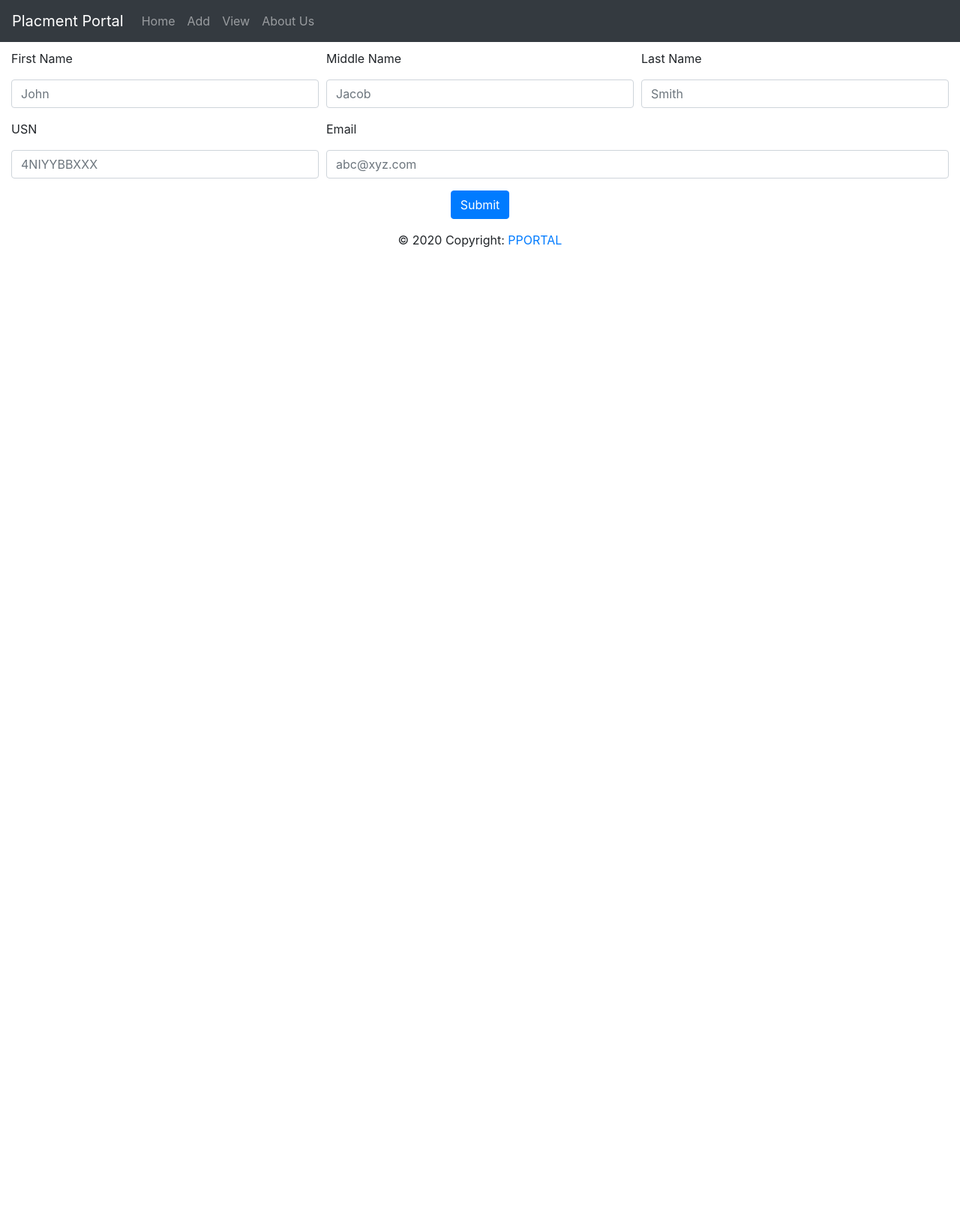
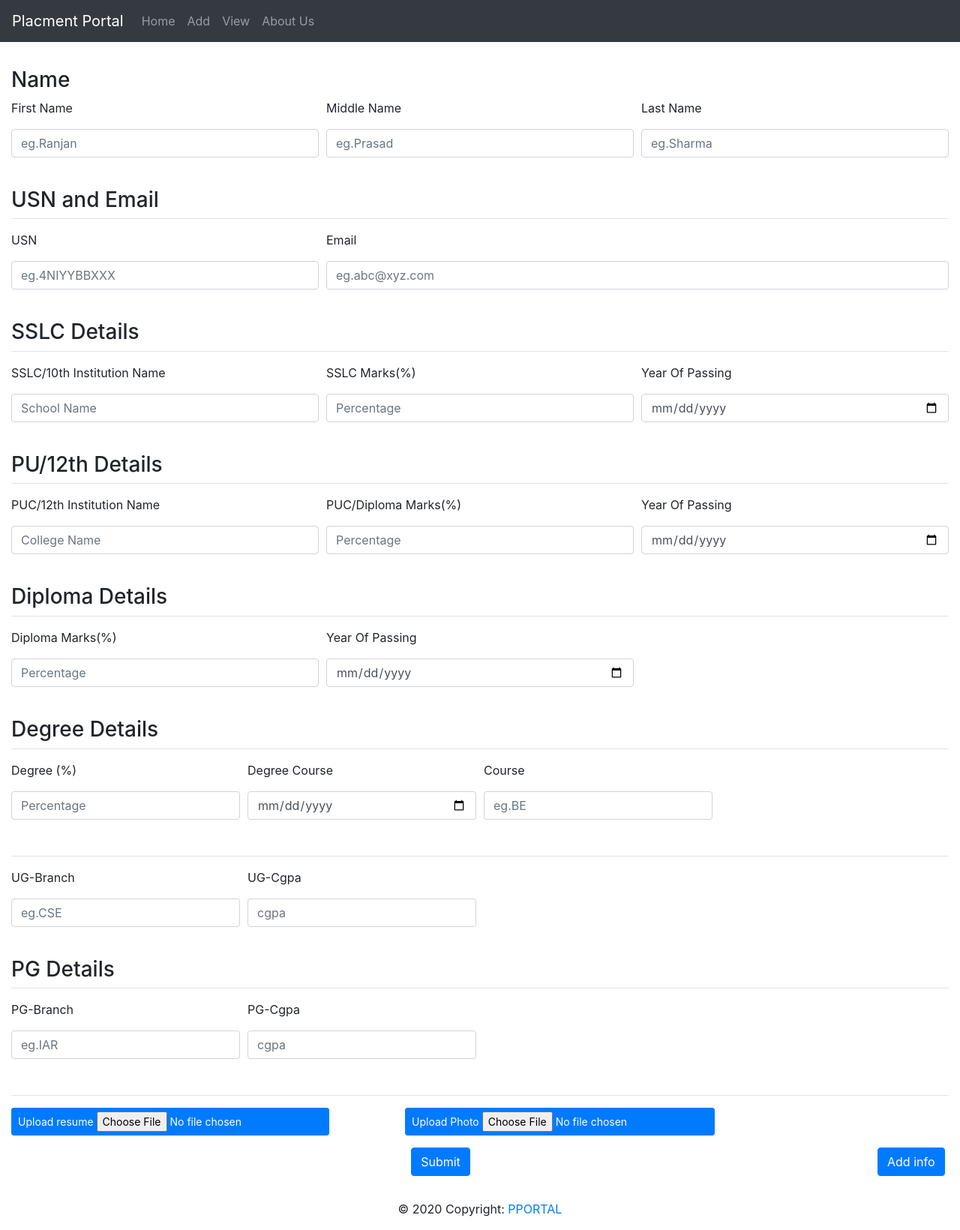
Before and after one commit to pavan15f/pportal, a Flask app: page /add in a window 1280 px wide. Shown: the whole page at 75% size. Before the commit the page ends 330 px from the top, so only its background shows below. Run offline with Flask 2, Linux system fonts and the light colour scheme; parts of the project's set-up code (start-up, migrations or seed data) failed here and were passed over; some libraries are stand-ins or nearby versions.

Commit message:
Second push to the bugbranch?

```diff
--- a/forms.py
+++ b/forms.py
@@ -1,11 +1,36 @@
 from flask_wtf import FlaskForm
-from wtforms import StringField,SubmitField
+from wtforms import StringField,SubmitField,IntegerField,FloatField,DateField
 from wtforms.validators import DataRequired,Email,regexp
 
 class ProfileForm(FlaskForm):
     fName = StringField('First Name', validators=[DataRequired(message="Enter first name")])
     mName = StringField('Middle Name')
     lName = StringField('Last Name')
+
     email=StringField('Email',validators=[Email(message="Enter valid email")])
     usn=StringField('USN',validators=[regexp("4NI\d\d[A-Za-z][A-Za-z]\d\d\d",message="Enter valid USN")])
+
+    sslcName = StringField("SSLC/10th Institution Name")
+    sslcMarks=StringField("SSLC Marks(%)",validators=[DataRequired(message="Required")])
+    sslcYop= DateField("Year Of Passing")
+
+    pucName = StringField("PUC/12th Institution Name")
+    pucMarks=StringField("PUC/Diploma Marks(%)",validators=[DataRequired(message="Required")])
+    pucYop=DateField("Year Of Passing")
+
+    diplomaMarks = StringField("Diploma Marks(%)")
+    diplomaYop = DateField("Year Of Passing")
+
+    degreeMarks=StringField("Degree (%)",validators=[DataRequired(message="Required")])
+    degreeYop=DateField("Degree Course",validators=[DataRequired(message="Required")])
+    course = StringField("Course")
+
+    ugBranch = StringField("UG-Branch")
+    ugCgpa = StringField("UG-Cgpa")
+
+    pgBranch = StringField("PG-Branch")
+    pgCgpa = StringField("PG-Cgpa")
+
+    phNum = StringField("Phone Number")
+
     submit=SubmitField("Submit")
--- a/templates/addProfile.html
+++ b/templates/addProfile.html
@@ -3,27 +3,163 @@
     <form method="POST">
         {{ form.csrf_token }}
 
+        <!-- f,l,,m name  -->
+        <br>
+        <h3>Name</h3>
+        <div class="form-row">
+            <div class="form-group col-md-4">
+                <label for="fName">{{form.fName.label}}</label> {{form.fName(class="form-control",id="fName",placeholder="eg.Ranjan")}}
+            </div>
+            <div class="form-group col-md-4">
+                <label for="mName">{{form.mName.label}}</label> {{form.mName(class="form-control",id="mName",placeholder="eg.Prasad")}}
+            </div>
+            <div class="form-group col-md-4">
+                <label for="lName">{{ form.lName.label }}</label> {{form.lName(class="form-control",id="lName",placeholder="eg.Sharma")}}
+            </div>
+        </div>
+        <br>
+        <!-- usn and email -->
+        <h3>USN and Email</h3>
+        <hr class="mt-2 mb-3"/>
+        <div class="form-row">
+            <div class="form-group col-md-4">
+                <label for="usn">{{ form.usn.label }}</label> {{form.usn(class="form-control",id="usn",placeholder="eg.4NIYYBBXXX")}}
+            </div>
+            <div class="form-group col-md-8">
+                <label for="email">{{ form.email.label }}</label> {{form.email(class="form-control",id="email",placeholder="eg.abc@xyz.com")}}
+            </div>
+        </div>
+        <!-- sslc,puc and degree -->
+        <br>
+
+
+        <!-- sslc details -->
+        <h3>SSLC Details</h3>
+        <hr class="mt-2 mb-3"/>
+        <div class="form-row">
+            <div class="form-group col-md-4">
+                <label for="sslcName">{{form.sslcName.label}}</label> {{form.sslcName(class="form-control",id="sslcName",placeholder="School Name")}}
+            </div>
+            <div class="form-group col-md-4">
+                <label for="sslcMarks">{{form.sslcMarks.label}}</label> {{form.sslcMarks(class="form-control",id="sslcMarks",placeholder="Percentage")}}
+            </div>
+            <div class="form-group col-md-4">
+                <label for="sslcYop">{{ form.sslcYop.label }}</label> {{form.sslcYop(class="form-control",id="sslcYop",placeholder="eg.20XX")}}
+            </div>
+        </div>
+        <br>
+
+
+        <!-- pu details -->
+        <h3>PU/12th Details</h3>
+        <hr class="mt-2 mb-3"/>
+        <div class="form-row">
+            <div class="form-group col-md-4">
+                <label for="pucName">{{form.pucName.label}}</label> {{form.pucName(class="form-control",id="pucName",placeholder="College Name")}}
+            </div>
+            <div class="form-group col-md-4">
+                <label for="pucMarks">{{form.pucMarks.label}}</label> {{form.pucMarks(class="form-control",id="pucMarks",placeholder="Percentage")}}
+            </div>
+            <div class="form-group col-md-4">
+                <label for="pucYop">{{ form.pucYop.label }}</label> {{form.pucYop(class="form-control",id="pucYop",placeholder="eg.20XX")}}
+            </div>
+        </div>
+        <br>
+
+        <!-- diploma details  -->
+        <h3>Diploma Details</h3>
+        <hr class="mt-2 mb-3"/>
+        <div class="form-row">
+
+            <div class="form-group col-md-4">
+                <label for="diplomaMarks">{{form.diplomaMarks.label}}</label> {{form.diplomaMarks(class="form-control",id="diplomaMarks",placeholder="Percentage")}}
+            </div>
+            <div class="form-group col-md-4">
+                <label for="diplomaYop">{{ form.diplomaYop.label }}</label> {{form.diplomaYop(class="form-control",id="diplomaYop",placeholder="eg.20XX")}}
+            </div>
+        </div>
+        <br>
+
+        <!-- degree details -->
+        <h3>Degree Details</h3>
+        <hr class="mt-2 mb-3"/>
+        <div class="form-row">
+            <div class="form-group col-md-3">
+                <label for="degreeMarks">{{form.degreeMarks.label}}</label> {{form.degreeMarks(class="form-control",id="degreeMarks",placeholder="Percentage")}}
+            </div>
+            <div class="form-group col-md-3">
+                <label for="degreeYop">{{form.degreeYop.label}}</label> {{form.degreeYop(class="form-control",id="degreeYop",placeholder="eg.20XX")}}
+            </div>
+            <div class="form-group col-md-3">
+                <label for="course">{{ form.course.label }}</label> {{form.course(class="form-control",id="course",placeholder="eg.BE")}}
+            </div>
+
+        </div>
+
+        <!-- ug -->
+        <br>
+        <hr class="mt-2 mb-3"/>
+        <div class="form-row">
+            <div class="form-group col-md-3">
+                <label for="ugBranch">{{form.ugBranch.label}}</label> {{form.ugBranch(class="form-control",id="ugBranch",placeholder="eg.CSE")}}
+            </div>
+            <div class="form-group col-md-3">
+                <label for="ugCgpa">{{form.ugCgpa.label}}</label> {{form.ugCgpa(class="form-control",id="ugCgpa",placeholder="cgpa")}}
+            </div>
+        </div>
+
+        <!-- pg -->
+
+        <br>
+        <h3>PG Details</h3>
+        <hr class="mt-2 mb-3"/>
+        <div class="form-row">
+            <div class="form-group col-md-3">
+                <label for="pgBranch">{{ form.pgBranch.label }}</label> {{form.pgBranch(class="form-control",id="pgBranch",placeholder="eg.IAR")}}
+            </div>
+            <div class="form-group col-md-3">
+                <label for="pgCgpa">{{ form.pgCgpa.label }}</label> {{form.pgCgpa(class="form-control",id="pgCgpa",placeholder="cgpa")}}
+            </div>
+        </div>
+        <br>
+        <hr class="mt-2 mb-3"/>
+
+
+        <!-- resume and image-->
 
         <div class="form-row">
-            <div class="form-group col-md-4">
-                <label for="fName">{{form.fName.label}}</label> {{form.fName(class="form-control",id="fName",placeholder="John")}}
+            <div class="form-group col-md-5">
+                <div class="file-field">
+                    <div class="btn btn-primary btn-sm float-left">
+                      <span>Upload resume</span>
+                      <input type="file">
+                    </div>
+
+                </div>
             </div>
-            <div class="form-group col-md-4">
-                <label for="mName">{{form.mName.label}}</label> {{form.mName(class="form-control",id="mName",placeholder="Jacob")}}
+            <div class="form-group col-md-5">
+                <div class="file-field">
+                    <div class="btn btn-primary btn-sm float-left">
+                      <span>Upload Photo</span>
+                      <input type="file">
+                    </div>
+
+                </div>
             </div>
-            <div class="form-group col-md-4">
-                <label for="lName">{{ form.lName.label }}</label> {{form.lName(class="form-control",id="lName",placeholder="Smith")}}
+
+        </div>
+        <!-- submit and buttons -->
+        <div class="form-row">
+            <div class="form-group col-md-11">
+                <center><button type="submit" class="btn btn-primary" >Submit</button></center>
+            </div>
+            <div class="form-group col-md-1">
+                <button type="Add Info" class="btn btn-primary" >Add info</button>
             </div>
         </div>
-        <div class="form-row">
-            <div class="form-group col-md-4">
-                <label for="usn">{{ form.usn.label }}</label> {{form.usn(class="form-control",id="usn",placeholder="4NIYYBBXXX")}}
-            </div>
-            <div class="form-group col-md-8">
-                <label for="email">{{ form.email.label }}</label> {{form.email(class="form-control",id="email",placeholder="abc@xyz.com")}}
-            </div>
-        </div>
-    <center><button type="submit" class="btn btn-primary" >Submit</button></center>
+
+
+
     </form>
 </div>
 {% endblock %}
--- a/templates/layout.html
+++ b/templates/layout.html
@@ -11,14 +11,14 @@
 <body>
 
     <nav class="navbar navbar-expand-lg navbar-dark bg-dark">
-        <a href={{url_for( "home") }} class="navbar-brand">Placment Portal</a>
+        <a href={{url_for( "home")}} class="navbar-brand">Placment Portal</a>
         <button class="navbar-toggler" type="button" data-toggle="collapse" data-target="#navbarSupportedContent" aria-controls="navbarSupportedContent" aria-expanded="false" aria-label="Toggle navigation">
               <span class="navbar-toggler-icon"></span>
             </button>
         <div class="collapse navbar-collapse" id="navbarSupportedContent">
             <ul class="navbar-nav mr-auto">
                 <li class="nav-item">
-                    <a href={{url_for( "home") }} class="nav-link text-center">Home</a>
+                    <a href={{url_for( "home")}} class="nav-link text-center">Home</a>
                 </li>
                 <li class="nav-item">
 
```
Also changed, not shown: templates/view.html (+4 -3 lines), package-lock.json (added), 1 other file.
